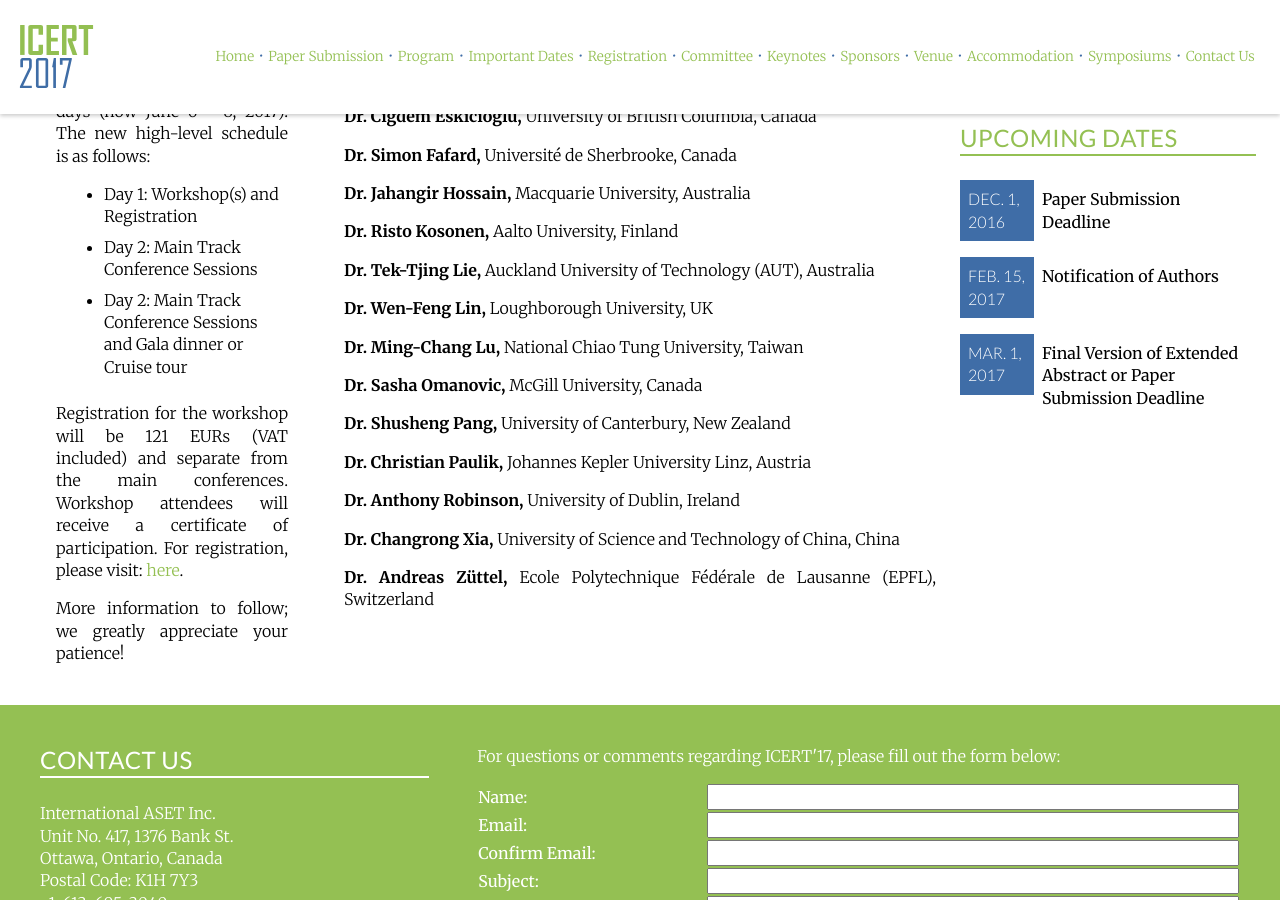
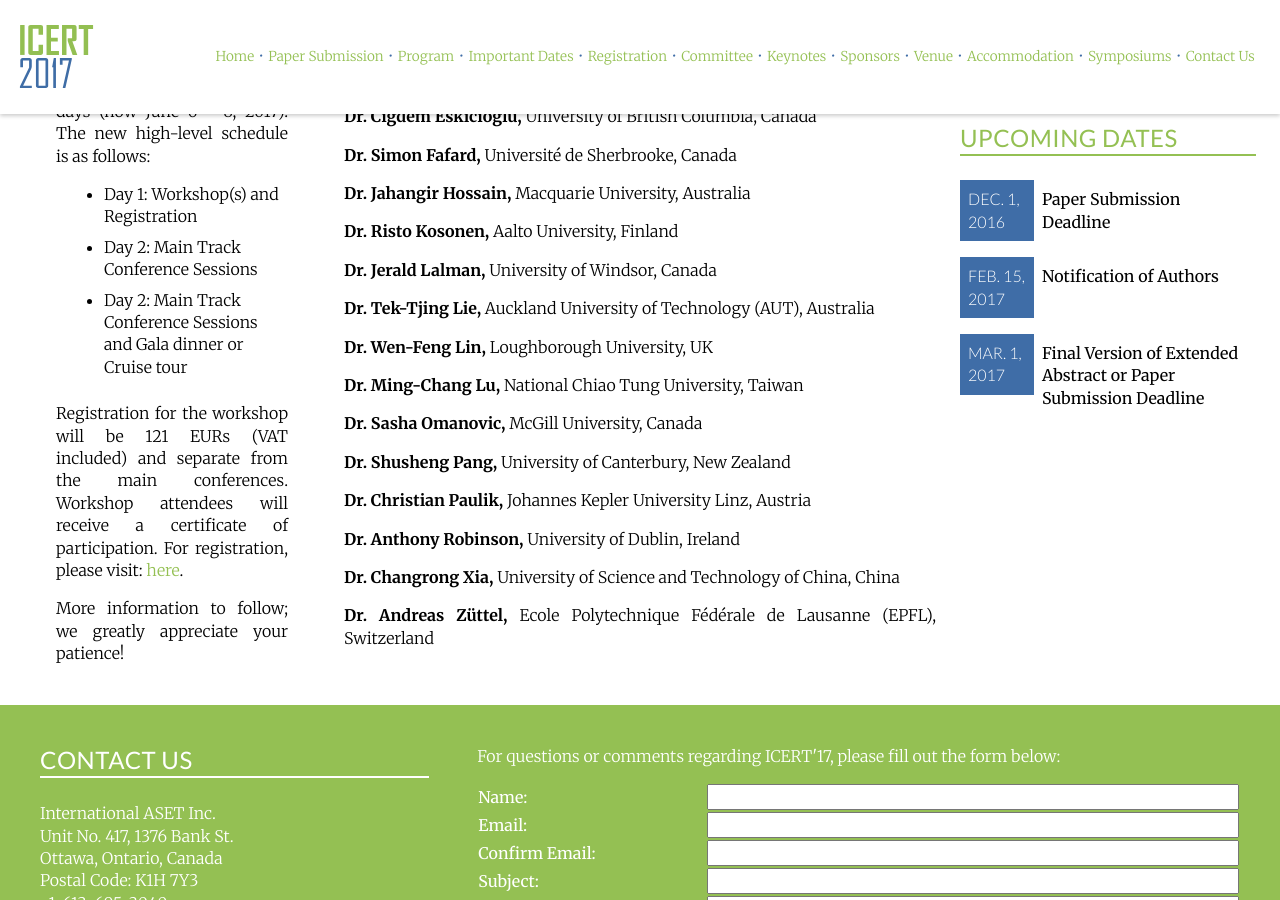
Before and after one commit to intaset/icertseries, a Jekyll site: the page built from committee.html, in a window 1280 px wide and 900 px high, scrolled down 784 px. Built offline with Jekyll 4.4.1, drawn with Linux system fonts in a browser that asks for light colours; nearby versions of some CDN libraries; Markdown is read by kramdown in place of the engine named in the settings; comment, search, counter and statistics services are not loaded.

Commit message:
updated the list of sc

```diff
--- a/committee.html
+++ b/committee.html
@@ -21,6 +21,7 @@ keyword:
     <p class="body"><b>Dr. Simon Fafard, </b> Université de Sherbrooke, Canada</p>
     <p class="body"><b>Dr. Jahangir Hossain, </b> Macquarie University, Australia</p>
     <p class="body"><b>Dr. Risto Kosonen, </b> Aalto University, Finland</p>
+    <p class="body"><b>Dr. Jerald Lalman, </b> University of Windsor, Canada</p>
     <p class="body"><b>Dr. Tek-Tjing Lie, </b> Auckland University of Technology (AUT), Australia</p>
     <p class="body"><b>Dr. Wen-Feng Lin, </b> Loughborough University, UK</p>
     <p class="body"><b>Dr. Ming-Chang Lu, </b> National Chiao Tung University, Taiwan</p>
```
Also changed, not shown: 1 other file.
